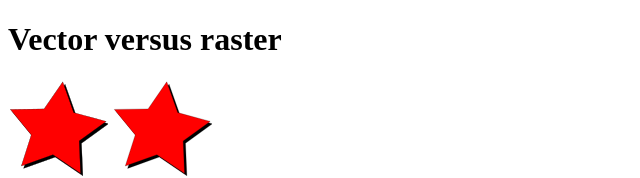
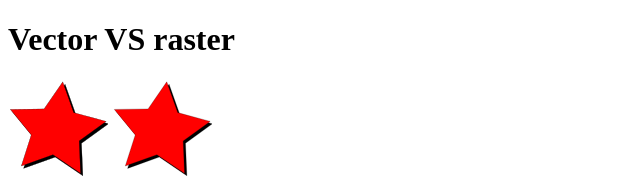
Before and after one commit to DiegusNueva/rasterVSvectorial, a plain HTML site: page index.html in a window 1280 px wide. Shown: the top 178 px of the page, without its empty margins (0-640 px from the left). Drawn offline with Linux system fonts and the light colour scheme.

Commit message:
Update index.html

```diff
--- a/index.html
+++ b/index.html
@@ -9,7 +9,7 @@
 
 <body>
     <div>
-        <h1>Vector versus raster</h1>
+        <h1>Vector VS raster</h1>
         <img src="/assets/imgs/star.png" alt="A raster star">
         <img src="/assets/imgs/star.svg" alt="A vector star" role="img">
     </div>
```
